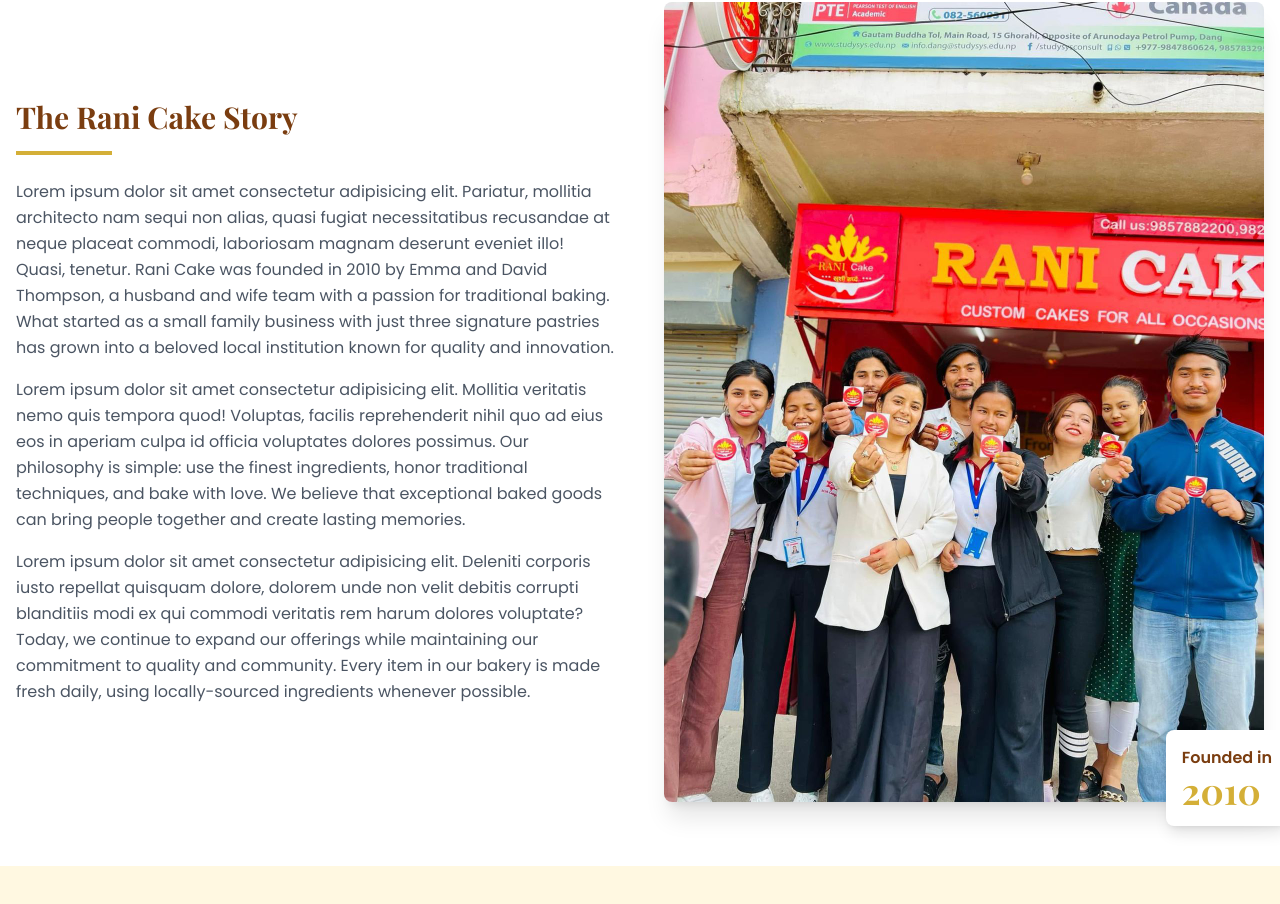
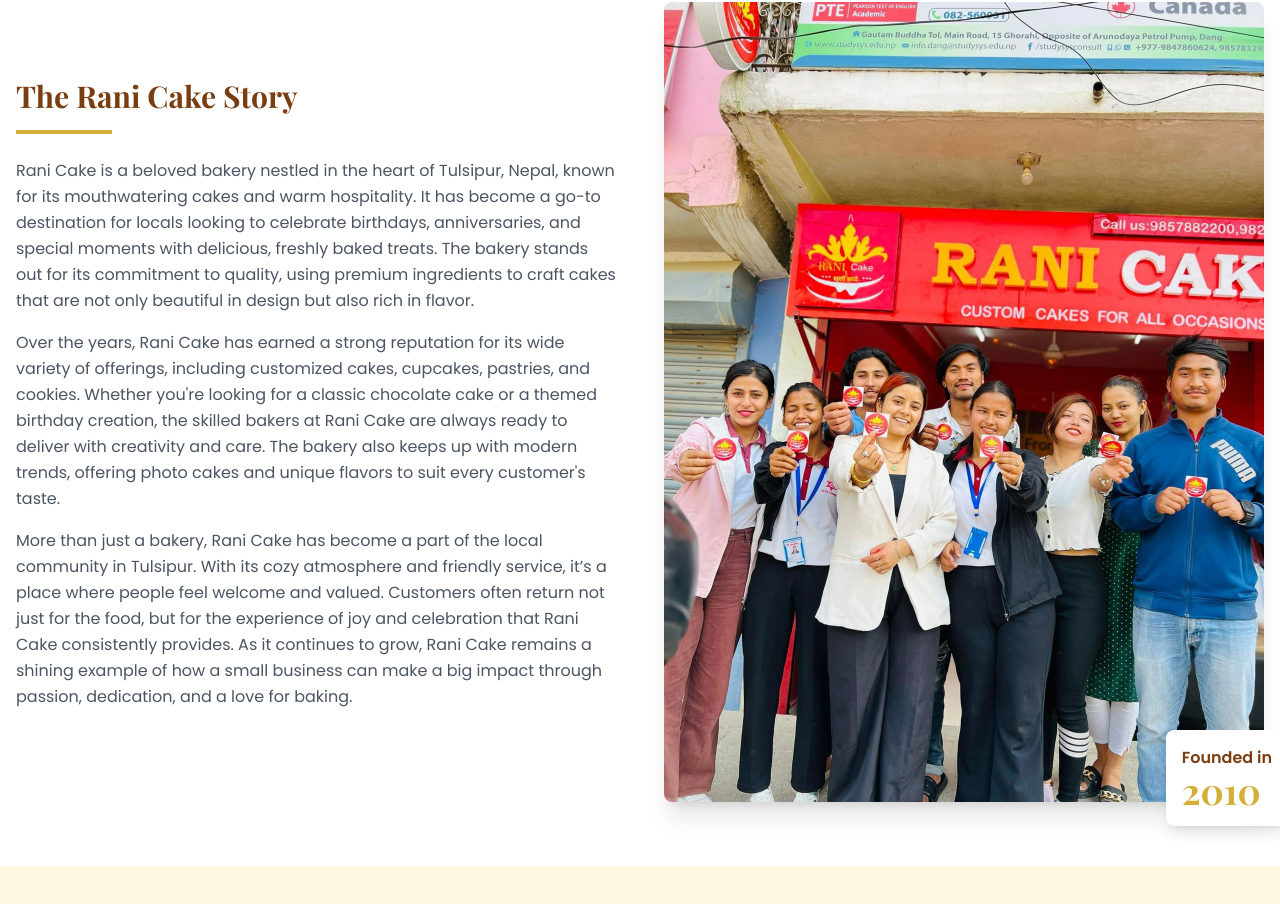
Before and after one commit to iamsulavgautam/rani-cake, a React (Vite) app: page /about in a window 1280 px wide. Shown: the part 454-1358 px from the top of the page. Built offline with nearby package versions, Linux system fonts and the light colour scheme; a web font is replaced by a local one.

Commit message:
ORder calliong

```diff
--- a/src/pages/About.tsx
+++ b/src/pages/About.tsx
@@ -57,16 +57,17 @@
     },
   ];
 
+
   return (
     <div className="min-h-screen flex flex-col">
       <Navbar />
 
       <main className="flex-grow pt-20">
         {/* Hero Banner */}
-        <div className="relative bg-primary-700 text-white"  style={{ backgroundColor: "#b82a29"}}>
+        <div className="relative bg-primary-700 text-white" style={{ backgroundColor: "#b82a29" }}>
           <div className="absolute inset-0 overflow-hidden opacity-20">
             <div className="absolute top-0 left-0 right-0 h-full bg-repeat"
-                style={{ backgroundImage: "url('https://www.transparenttextures.com/patterns/food.png')" }}></div>
+              style={{ backgroundImage: "url('https://www.transparenttextures.com/patterns/food.png')" }}></div>
           </div>
 
           <div className="container mx-auto px-4 py-16 md:py-24 relative z-10">
@@ -96,17 +97,15 @@
                 <h2 className="text-3xl font-serif font-bold text-primary-600 mb-4">The Rani Cake Story</h2>
                 <div className="w-24 h-1 bg-accent-500 mb-6"></div>
                 <p className="text-gray-600 mb-4 leading-relaxed">
-                 Lorem ipsum dolor sit amet consectetur adipisicing elit. Pariatur, mollitia architecto nam sequi non alias, quasi fugiat necessitatibus recusandae at neque placeat commodi, laboriosam magnam deserunt eveniet illo! Quasi, tenetur.
-                  Rani Cake was founded in 2010 by Emma and David Thompson, a husband and wife team with a passion for traditional baking. What started as a small family business with just three signature pastries has grown into a beloved local institution known for quality and innovation.
+                  Rani Cake is a beloved bakery nestled in the heart of Tulsipur, Nepal, known for its mouthwatering cakes and warm hospitality. It has become a go-to destination for locals looking to celebrate birthdays, anniversaries, and special moments with delicious, freshly baked treats. The bakery stands out for its commitment to quality, using premium ingredients to craft cakes that are not only beautiful in design but also rich in flavor.
                 </p>
                 <p className="text-gray-600 mb-4 leading-relaxed">
-                  Lorem ipsum dolor sit amet consectetur adipisicing elit. Mollitia veritatis nemo quis tempora quod! Voluptas, facilis reprehenderit nihil quo ad eius eos in aperiam culpa id officia voluptates dolores possimus.
-                  Our philosophy is simple: use the finest ingredients, honor traditional techniques, and bake with love. We believe that exceptional baked goods can bring people together and create lasting memories.
+                  Over the years, Rani Cake has earned a strong reputation for its wide variety of offerings, including customized cakes, cupcakes, pastries, and cookies. Whether you're looking for a classic chocolate cake or a themed birthday creation, the skilled bakers at Rani Cake are always ready to deliver with creativity and care. The bakery also keeps up with modern trends, offering photo cakes and unique flavors to suit every customer's taste.
                 </p>
-                <p className="text-gray-600 leading-relaxed">
-                  Lorem ipsum dolor sit amet consectetur adipisicing elit. Deleniti corporis iusto repellat quisquam dolore, dolorem unde non velit debitis corrupti blanditiis modi ex qui commodi veritatis rem harum dolores voluptate?
-                  Today, we continue to expand our offerings while maintaining our commitment to quality and community. Every item in our bakery is made fresh daily, using locally-sourced ingredients whenever possible.
+                <p className="text-gray-600 mb-4 leading-relaxed">
+                  More than just a bakery, Rani Cake has become a part of the local community in Tulsipur. With its cozy atmosphere and friendly service, it’s a place where people feel welcome and valued. Customers often return not just for the food, but for the experience of joy and celebration that Rani Cake consistently provides. As it continues to grow, Rani Cake remains a shining example of how a small business can make a big impact through passion, dedication, and a love for baking.
                 </p>
+
               </motion.div>
 
               <motion.div
@@ -195,18 +194,16 @@
                 {timelineEvents.map((event, index) => (
                   <motion.div
                     key={index}
-                    className={`flex flex-col md:flex-row items-center mb-12 ${
-                      index % 2 === 0 ? 'md:flex-row-reverse' : ''
-                    }`}
+                    className={`flex flex-col md:flex-row items-center mb-12 ${index % 2 === 0 ? 'md:flex-row-reverse' : ''
+                      }`}
                     initial={{ opacity: 0, y: 50 }}
                     whileInView={{ opacity: 1, y: 0 }}
                     viewport={{ once: true, margin: "-100px" }}
                     transition={{ duration: 0.5, delay: index * 0.1 }}
                   >
                     <div className="md:w-1/2 flex justify-center md:justify-end md:pr-12 pb-6 md:pb-0">
-                      <div className={`bg-primary-50 p-6 rounded-lg shadow-subtle max-w-md ${
-                        index % 2 === 0 ? 'md:ml-12' : 'md:mr-12'
-                      }`}>
+                      <div className={`bg-primary-50 p-6 rounded-lg shadow-subtle max-w-md ${index % 2 === 0 ? 'md:ml-12' : 'md:mr-12'
+                        }`}>
                         <div className="text-accent-500 font-bold text-xl mb-1">{event.year}</div>
                         <h3 className="text-xl font-serif font-bold text-primary-600 mb-2">{event.title}</h3>
                         <p className="text-gray-600">{event.description}</p>
--- a/src/pages/Contact.tsx
+++ b/src/pages/Contact.tsx
@@ -24,6 +24,11 @@
     if (errors[name]) {
       setErrors({ ...errors, [name]: '' });
     }
+  };
+
+
+  const handleComingSoon = () => {
+    alert("🚧 This feature is coming soon. Stay tuned!");
   };
 
   const validateForm = (): boolean => {
@@ -287,6 +292,7 @@
                           variant="primary"
                           size="lg"
                           icon={<Send size={18} />}
+                          onClick={handleComingSoon}
                         >
                           Send Message
                         </Button>
--- a/src/pages/ProductDetail.tsx
+++ b/src/pages/ProductDetail.tsx
@@ -191,7 +191,11 @@
                   variant="primary"
                   size="lg"
                   fullWidth
-                  onClick={() => window.alert('Ordering functionality coming soon!')}
+                  onClick={() => {
+
+                    window.location.href = 'tel:9847940662';
+                  }}
+
                 >
                   Order Now
                 </Button>
```
